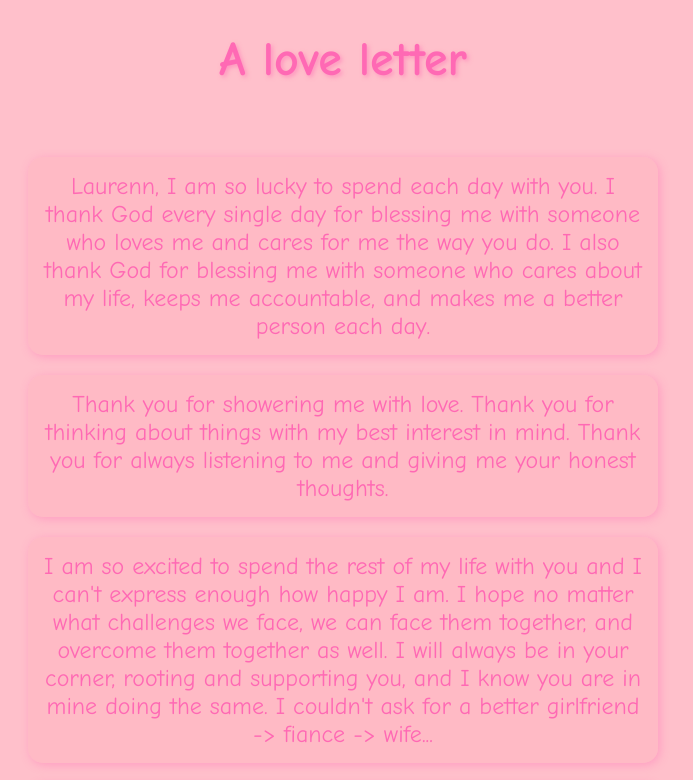
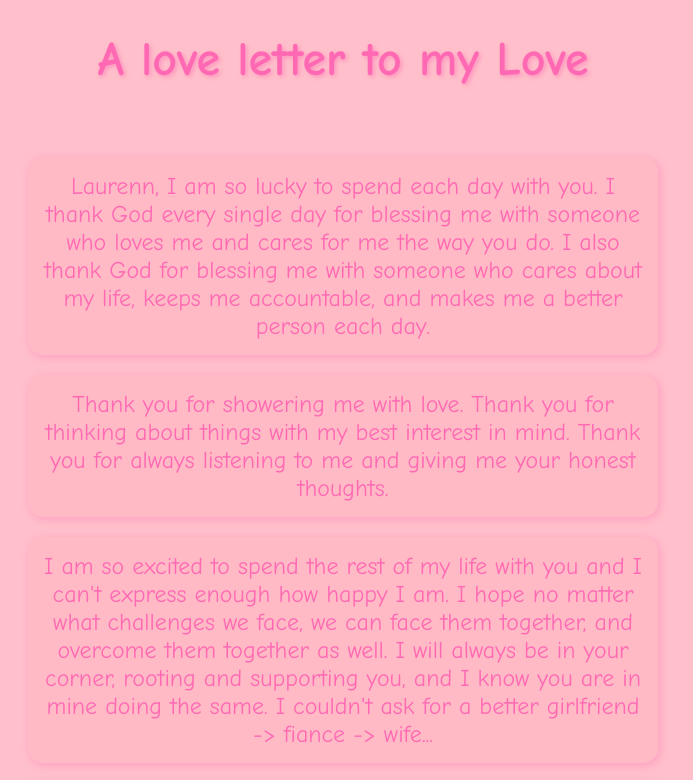
Before and after one commit to nglshp/valentine, a plain HTML site: page yes-surprise.html in a window 1280 px wide. Shown: the top 780 px of the page, without its empty margins (297-990 px from the left). Drawn offline with Linux system fonts and the light colour scheme.

Commit message:
minor change to love letter title

```diff
--- a/yes-surprise.html
+++ b/yes-surprise.html
@@ -7,7 +7,7 @@
     <link rel="stylesheet" href="assets/css/style.css">
 </head>
 <body>
-    <h1>A love letter</h1>
+    <h1>A love letter to my Love</h1>
     <br>
     <p>
         Laurenn, I am so lucky to spend each day with you. I thank God every single day for blessing me with someone who loves me and cares for me the way you do.
```
